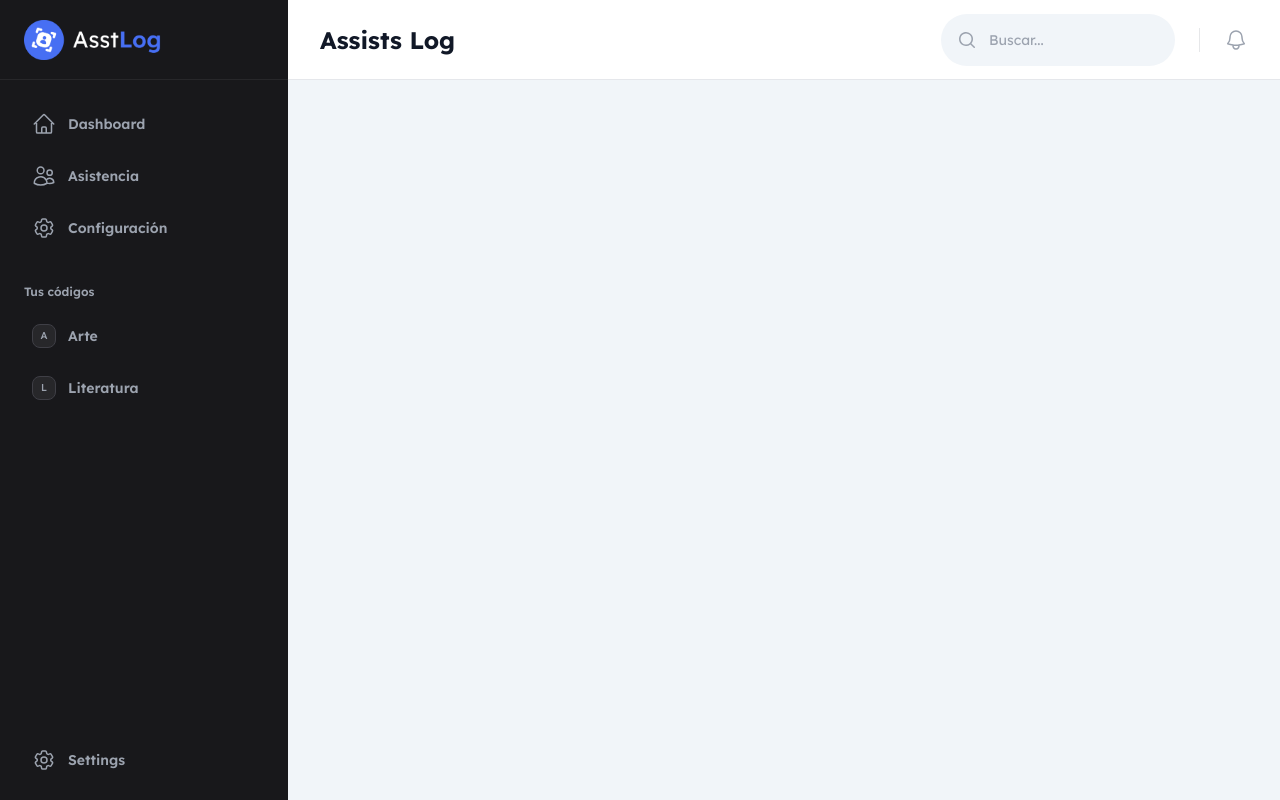
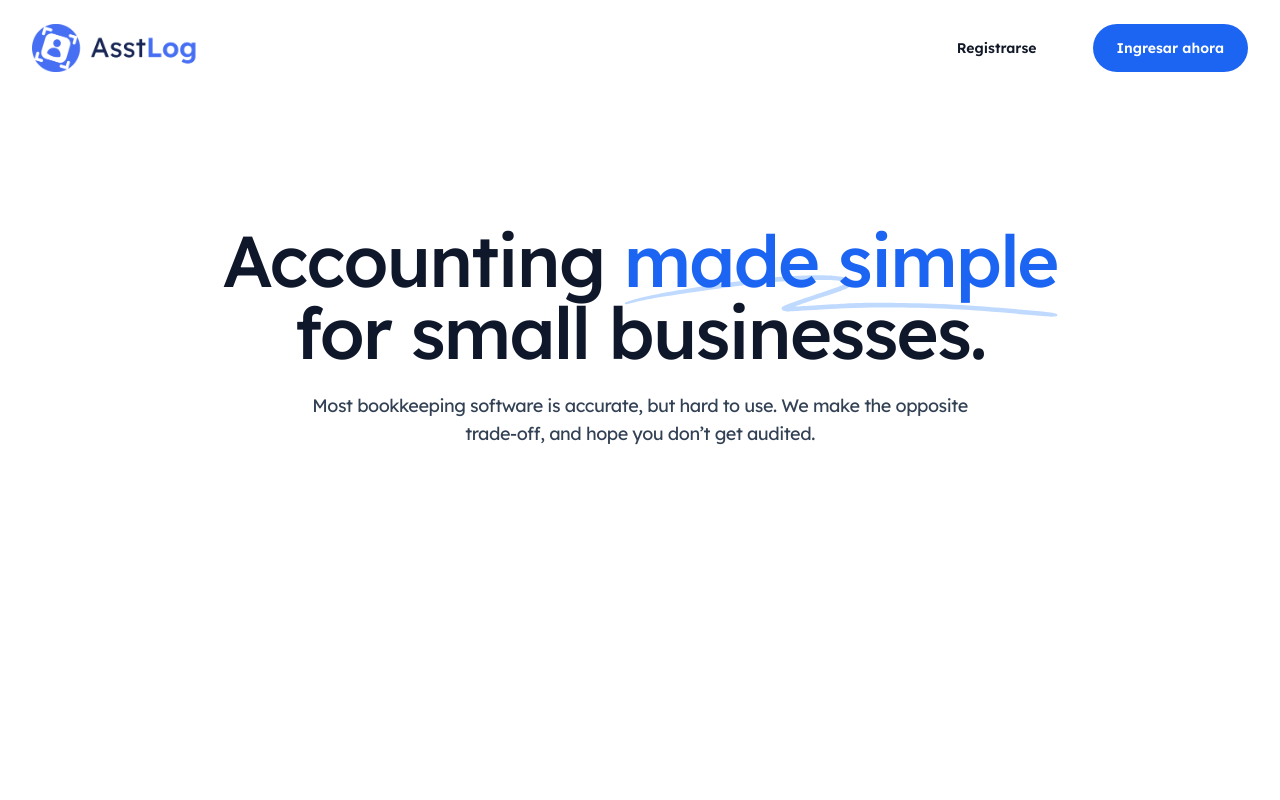
Before and after one commit to YerikAH/asst-log, a React (Vite) app in the folder client/: page / in a window 1280 px wide. Built offline with nearby package versions, Linux system fonts and the light colour scheme.

Commit message:
:sparkles: Add new components

```diff
--- /dev/null
+++ b/client/src/components/home/footer/index.tsx
@@ -0,0 +1,5 @@
+export const Footer = () => {
+    return (
+        <footer></footer>
+    )
+}
--- /dev/null
+++ b/client/src/components/home/hero/index.tsx
@@ -0,0 +1,25 @@
+export const Hero = () => {
+  return (
+    <section className="mx-auto max-w-5xl grid place-items-center mt-32 px-4 lg:px-6  ">
+      <h1 className="mx-auto font-lexend text-center max-w-4xl font-display text-5xl font-medium tracking-tight text-slate-900 sm:text-7xl">
+        Accounting{" "}
+        <span className="relative whitespace-nowrap text-blue-600">
+          <svg
+            aria-hidden="true"
+            viewBox="0 0 418 42"
+            className="absolute left-0 top-2/3 h-[0.58em] w-full fill-blue-300/70"
+            preserveAspectRatio="none"
+          >
+            <path d="M203.371.916c-26.013-2.078-76.686 1.963-124.73 9.946L67.3 12.749C35.421 18.062 18.2 21.766 6.004 25.934 1.244 27.561.828 27.778.874 28.61c.07 1.214.828 1.121 9.595-1.176 9.072-2.377 17.15-3.92 39.246-7.496C123.565 7.986 157.869 4.492 195.942 5.046c7.461.108 19.25 1.696 19.17 2.582-.107 1.183-7.874 4.31-25.75 10.366-21.992 7.45-35.43 12.534-36.701 13.884-2.173 2.308-.202 4.407 4.442 4.734 2.654.187 3.263.157 15.593-.78 35.401-2.686 57.944-3.488 88.365-3.143 46.327.526 75.721 2.23 130.788 7.584 19.787 1.924 20.814 1.98 24.557 1.332l.066-.011c1.201-.203 1.53-1.825.399-2.335-2.911-1.31-4.893-1.604-22.048-3.261-57.509-5.556-87.871-7.36-132.059-7.842-23.239-.254-33.617-.116-50.627.674-11.629.54-42.371 2.494-46.696 2.967-2.359.259 8.133-3.625 26.504-9.81 23.239-7.825 27.934-10.149 28.304-14.005.417-4.348-3.529-6-16.878-7.066Z" />
+          </svg>
+          <span className="relative">made simple</span>
+        </span>{" "}
+        for small businesses.
+      </h1>
+      <p className="mx-auto mt-6 text-center font-lexend max-w-2xl text-lg tracking-tight text-slate-700">
+        Most bookkeeping software is accurate, but hard to use. We make the
+        opposite trade-off, and hope you don’t get audited.
+      </p>
+    </section>
+  );
+};
--- /dev/null
+++ b/client/src/components/home/index.ts
@@ -0,0 +1,3 @@
+export { Footer } from "./footer";
+export { Hero } from "./hero";
+export { Navigation } from "./navigation";
--- /dev/null
+++ b/client/src/components/home/navigation/index.tsx
@@ -0,0 +1,90 @@
+import { useState } from "react";
+import { Dialog, DialogPanel } from "@headlessui/react";
+import { Bars3Icon, XMarkIcon } from "@heroicons/react/24/outline";
+import logo from "@/assets/logo.png";
+import { Link } from "react-router-dom";
+
+export const Navigation = () => {
+  const [mobileMenuOpen, setMobileMenuOpen] = useState(false);
+  return (
+    <header className="bg-white">
+      <nav
+        aria-label="Global"
+        className="mx-auto flex max-w-7xl items-center justify-between p-6 lg:px-8"
+      >
+        <div className="flex lg:flex-1">
+          <a href="#" className="-m-1.5 p-1.5">
+            <span className="sr-only">Your Company</span>
+            <img alt="" src={logo} className="h-8 w-auto lg:h-12" />
+          </a>
+        </div>
+        <div className="flex lg:hidden">
+          <button
+            type="button"
+            onClick={() => setMobileMenuOpen(true)}
+            className="-m-2.5 inline-flex items-center justify-center rounded-md p-2.5 text-gray-700"
+          >
+            <span className="sr-only">Open main menu</span>
+            <Bars3Icon aria-hidden="true" className="h-6 w-6" />
+          </button>
+        </div>
+        <div className="hidden lg:flex lg:flex-1 lg:justify-end gap-8">
+          <Link
+            to="/register"
+            className="text-sm font-semibold leading-6 text-gray-900 font-lexend  px-6 py-3 rounded-full hover:bg-gray-100 bg-white"
+          >
+            Registrarse
+          </Link>
+          <Link
+            to="/login"
+            className="text-sm font-semibold leading-6 text-white font-lexend bg-blue-600 px-6 py-3 rounded-full hover:bg-blue-500 "
+          >
+            Ingresar ahora
+          </Link>
+        </div>
+      </nav>
+      <Dialog
+        open={mobileMenuOpen}
+        onClose={setMobileMenuOpen}
+        className="lg:hidden"
+      >
+        <div className="fixed inset-0 z-10" />
+        <DialogPanel className="fixed inset-y-0 right-0 z-10 w-full overflow-y-auto bg-white px-6 py-6 sm:max-w-sm sm:ring-1 sm:ring-gray-900/10">
+          <div className="flex items-center justify-between">
+            <a href="#" className="-m-1.5 p-1.5">
+              <span className="sr-only">AsstLog</span>
+              <img alt="logo" src={logo} className="h-8 w-auto" />
+            </a>
+            <button
+              type="button"
+              onClick={() => setMobileMenuOpen(false)}
+              className="-m-2.5 rounded-md p-2.5 text-gray-700"
+            >
+              <span className="sr-only">Close menu</span>
+              <XMarkIcon aria-hidden="true" className="h-6 w-6" />
+            </button>
+          </div>
+          <div className="mt-6 flex h-[93%] w-full items-end">
+            <div className="-my-6    divide-y divide-gray-500/10 w-full">
+              <div className="py-6 flex items-center justify-center flex-col w-full gap-4">
+                <Link
+                  to="/login"
+                  className="w-full text-center font-lexend rounded-full bg-blue-600 block px-6 py-2.5 text-sm font-semibold leading-7 text-white hover:bg-blue-500"
+                >
+                  Ingresar
+                </Link>
+
+                <Link
+                  to="/register"
+                  className="w-full text-sm font-semibold leading-6 text-gray-900 font-lexend  px-6 py-3 rounded-full text-center hover:bg-gray-100 bg-white"
+                >
+                  Registrarse
+                </Link>
+              </div>
+            </div>
+          </div>
+        </DialogPanel>
+      </Dialog>
+    </header>
+  );
+};
--- a/client/src/layout/Sidebar/SidebarDesktop/index.tsx
+++ b/client/src/layout/Sidebar/SidebarDesktop/index.tsx
@@ -1,5 +1,5 @@
 import { classNames } from "@/utils";
-import { Cog6ToothIcon } from "@heroicons/react/24/outline";
+import { ArrowLeftEndOnRectangleIcon, Cog6ToothIcon } from "@heroicons/react/24/outline";
 import logo from "@/assets/logo-icon-white.png";
 import { Link, useLocation, useNavigation } from "react-router-dom";
 
@@ -63,7 +63,7 @@ export const SidebarDesktop = ({ navigation, codes }: Props) => {
                     <Link
                       to={code.href}
                       className={classNames(
-                        code.current
+                        code.href === location.pathname
                           ? "bg-zinc-800 text-white"
                           : "text-gray-400 hover:bg-zinc-800 hover:text-white",
                         "group flex gap-x-3 rounded-full py-3 px-4 text-sm font-semibold leading-6 font-lexend"
@@ -83,11 +83,11 @@ export const SidebarDesktop = ({ navigation, codes }: Props) => {
                 href="#"
                 className="group -mx-2 flex gap-x-3 rounded-full py-3 px-4 text-sm font-semibold leading-6 text-gray-400 hover:bg-zinc-800 hover:text-white font-lexend"
               >
-                <Cog6ToothIcon
+                <ArrowLeftEndOnRectangleIcon
                   aria-hidden="true"
                   className="h-6 w-6 shrink-0"
                 />
-                Settings
+                Cerrar sesión
               </a>
             </li>
           </ul>
--- /dev/null
+++ b/client/src/pages/home/index.tsx
@@ -0,0 +1,13 @@
+import { Footer, Hero, Navigation } from "@/components/home";
+
+export default function Home() {
+  return (
+    <>
+      <Navigation />
+      <main>
+        <Hero />
+      </main>
+      <Footer />
+    </>
+  );
+}
--- a/client/src/pages/index.ts
+++ b/client/src/pages/index.ts
@@ -5,3 +5,4 @@ export { default as Dashboard } from "./dashboard";
 export { default as AttendanceGroup } from "./attendance-group";
 export { default as Attendance } from "./attendance-group/attendance";
 export { default as Settings } from "./settings";
+export { default as Home } from "./home";
--- a/client/src/pages/login/index.tsx
+++ b/client/src/pages/login/index.tsx
@@ -34,7 +34,7 @@ function Login() {
         timer={3000}
       />
       <div className="flex min-h-full flex-1 flex-col justify-center px-6 py-12 lg:px-8 items-center">
-        <div className=" py-24 rounded-3xl w-full max-w-[500px] bg-white">
+        <div className=" py-24 px-8 rounded-3xl w-full max-w-[500px] bg-white">
           <div className="sm:mx-auto sm:w-full sm:max-w-sm ">
             <img className="h-12 mx-auto" src={logo} alt="Your Company" />
             <h2 className="mt-12 font-lexend text-left text-2xl font-bold leading-9 tracking-tight text-gray-900">
--- a/client/src/pages/register/index.tsx
+++ b/client/src/pages/register/index.tsx
@@ -17,7 +17,7 @@ function Register() {
   return (
     <main className="bg-slate-100 h-screen overflow-auto">
       <div className="flex min-h-full flex-1 flex-col justify-center px-6 py-12 lg:px-8 items-center">
-        <div className=" py-24 rounded-3xl w-full max-w-[500px] bg-white">
+        <div className=" py-24 px-8 rounded-3xl w-full max-w-[500px] bg-white">
           <div className="sm:mx-auto sm:w-full sm:max-w-sm ">
             <img className="h-12 mx-auto" src={logo} alt="Your Company" />
             <h2 className="mt-12 font-lexend text-left text-2xl font-bold leading-9 tracking-tight text-gray-900">
--- a/client/src/routes/index.tsx
+++ b/client/src/routes/index.tsx
@@ -3,6 +3,7 @@ import {
   Attendance,
   AttendanceGroup,
   Dashboard,
+  Home,
   Login,
   NotFound,
   Register,
@@ -22,6 +23,10 @@ const router = [
   {
     element: <NotFound />,
     path: "*",
+  },
+  {
+    element: <Home />,
+    path: "/",
   },
   {
     element: <Sidebar />,
```
